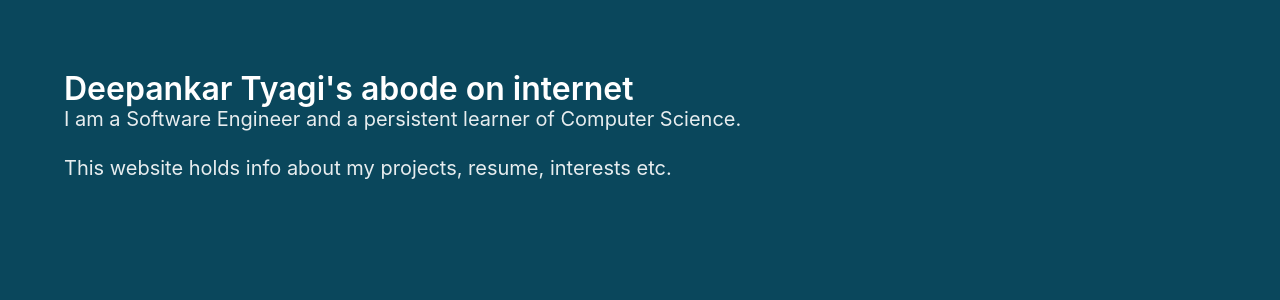
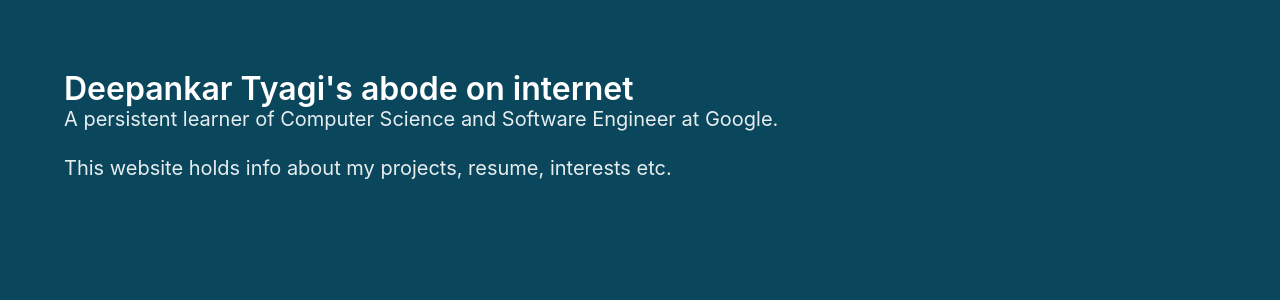
Before and after one commit to codebuff/codebuff.github.io, a Jekyll site: the page built from index.html, in a window 1280 px wide. Shown: the part 125-425 px from the top of the page. Built offline with Jekyll 4.4.1, drawn with Linux system fonts in a browser that asks for light colours.

Commit message:
Update index.html

```diff
--- a/index.html
+++ b/index.html
@@ -11,7 +11,7 @@
 
             </h1>
             <h2 class="subtitle">
-                I am a Software Engineer and a persistent learner of Computer Science.
+                A persistent learner of Computer Science and Software Engineer at Google.
             </h2>
             <p class="subtitle">
                 This website holds info about my projects, resume, interests etc.
```
